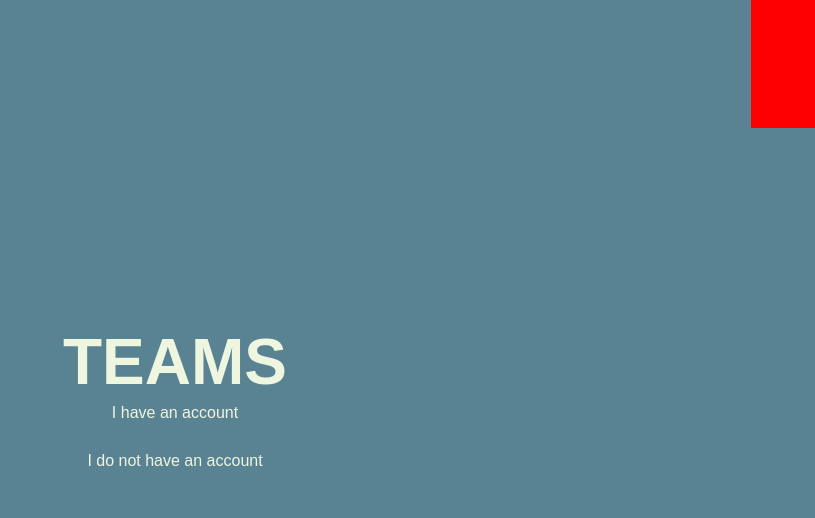
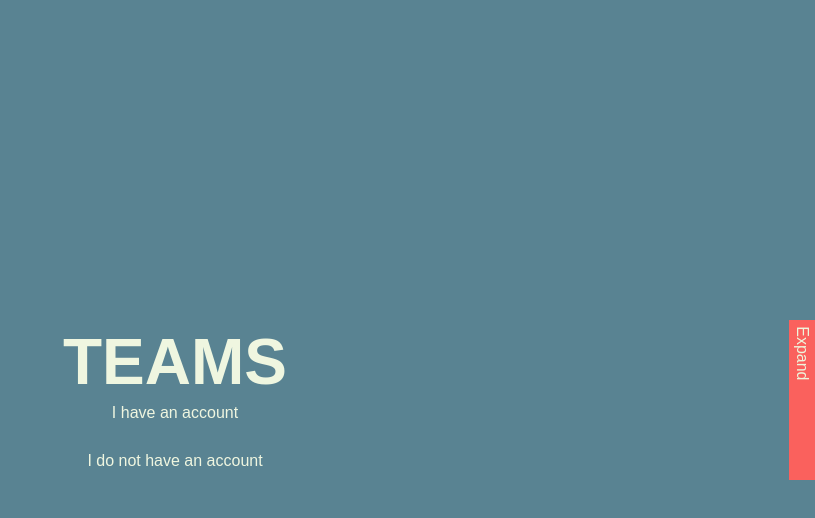
Before and after one commit to tylerjhevia/Teams, a React (Create React App) app: page / in a window 1280 px wide. Shown: the top 518 px of the page, without its empty margins (465-1280 px from the left). Built offline with nearby package versions, Linux system fonts and the light colour scheme.

Commit message:
label expand button

```diff
--- a/src/App.css
+++ b/src/App.css
@@ -20,9 +20,21 @@
 }
 
 .collapsed-sidebar {
-  background-color: red;
-  height: 10vw;
+  background-color: #fa615d;
+  height: 20vh;
   position: fixed;
   right: 0px;
-  width: 5vw;
+  text-orientation: vertical;
+  top: 40vh;
+  width: 2vw;
 }
+
+.vertical-text {
+  color: #eef5dc;
+  transform: rotate(90deg);
+  transform-origin: top 0 left 30;
+}
+
+.vertical-text:hover {
+  cursor: pointer;
+}
--- a/src/App.tsx
+++ b/src/App.tsx
@@ -44,7 +44,9 @@
           : <div
               className="collapsed-sidebar"
               onClick={() => this.props.toggleSidebar()}
-            />}
+            >
+              <p className="vertical-text">Expand</p>
+            </div>}
         {this.checkIfUserIsLoggedIn()}
         <Route exact path="/" component={Welcome} />
         <Route exact path="/home" component={Home} />
```
